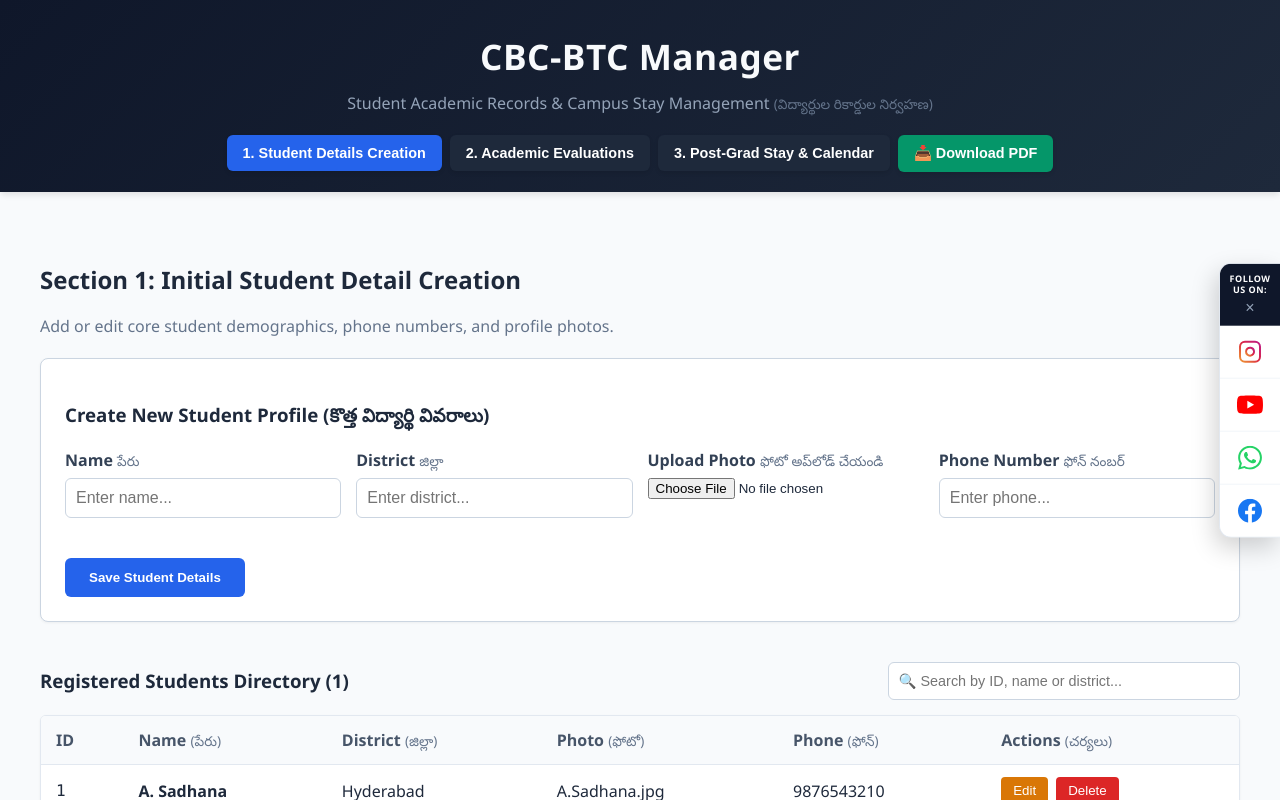
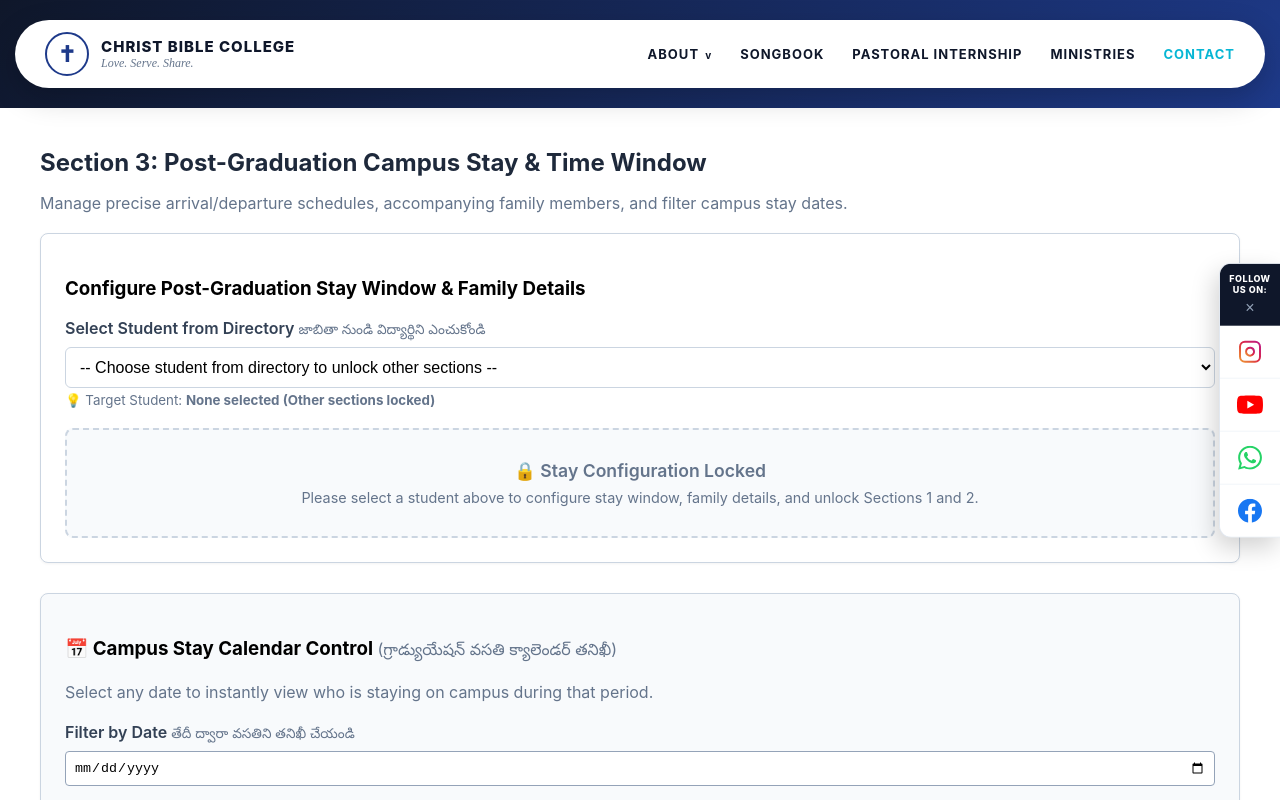
Before and after one commit to pramilaaztraining/cbc-students-manager, a React (Create React App) app: page / in a window 1280 px wide. Shown: the top 800 px of the page. Built offline with nearby package versions, Linux system fonts and the light colour scheme.

Commit message:
Added Nav Bar

```diff
--- a/src/App.js
+++ b/src/App.js
@@ -1,244 +1,78 @@
-import React, { useState, useEffect } from 'react';
-import { jsPDF } from 'jspdf';
-import autoTable from 'jspdf-autotable';
-import './App.css';
-import FloatingSocialBar from './FloatingSocialBar';
+import React, { useState } from 'react';
+import Navbar from './Navbar';               // 1. Import your Navbar component
+import FloatingSocialBar from './FloatingSocialBar'; // (Optional floating social bar)
+import Footer from './Footer';                 // Import your Footer component
+import StayCalendarScreen from './StayCalendarScreen';
+import AcademicEvaluationsScreen from './AcademicEvaluationsScreen';
+import './Navbar.css';
+import './Footer.css';
+import './FloatingSocialBar.css';
 
-import Header from './Header';
-import Footer from './Footer';
-import StudentFormScreen from './StudentFormScreen';
-import AcademicEvaluationsScreen from './AcademicEvaluationsScreen';
-import StayCalendarScreen from './StayCalendarScreen';
-
-function App() {
-  const createDetailedSubsections = (keys) => {
-    const obj = {};
-    keys.forEach(k => {
-      obj[`${k}Exam`] = false;
-      obj[`${k}Notes`] = false;
-      obj[`${k}Classes`] = false;
-      obj[`${k}Permissions`] = '';
-      obj[`${k}VideoFileName`] = '';
-    });
-    return obj;
-  };
-
-  const stephenKeys = ['synoptic', 'actsEpistles', 'homiletics'];
-  const rajkeys = ['law', 'history', 'poetic', 'prophetic'];
-  const sampathKeys = ['loc', 'locChronological', 'evangelism'];
-
-  const initialData = [
-    {
-      id: 1,
-      name: 'A. Sadhana',
-      district: 'Hyderabad',
-      photoLink: 'A.Sadhana.jpg',
-      photoUrl: '',
-      phone: '9876543210',
-      stephen: createDetailedSubsections(stephenKeys),
-      rajshekar: createDetailedSubsections(rajkeys),
-      sampath: createDetailedSubsections(sampathKeys),
-      accommodation: '10-12 Jan',
-      postGradStay: 'Staying after graduation for worship and campus assistance',
-      stayStartDateTime: '2026-11-13T08:00',
-      stayEndDateTime: '2026-11-15T20:00'
-    }
-  ];
-
-  const [rows, setRows] = useState(() => {
-    const saved = localStorage.getItem('cbc_students_complete_app_data');
-    return saved ? JSON.parse(saved) : initialData;
-  });
-
-  const [formData, setFormData] = useState({
-    id: null,
-    name: '', district: '', phone: '',
-    photoLink: '', photoUrl: '',
-    stephen: createDetailedSubsections(stephenKeys),
-    rajshekar: createDetailedSubsections(rajkeys),
-    sampath: createDetailedSubsections(sampathKeys),
-    accommodation: '',
-    postGradStay: '',
-    stayStartDateTime: '',
-    stayEndDateTime: ''
-  });
-
-  const [isEditing, setIsEditing] = useState(false);
-  const [activeScreen, setActiveScreen] = useState('creation');
+export default function App() {
+  const [isStayConfigured, setIsStayConfigured] = useState(false);
+  const [formData, setFormData] = useState({ id: null, name: '', familyStay: {} });
+  const [rows, setRows] = useState([]);
   const [calendarFilterDate, setCalendarFilterDate] = useState('');
 
-  useEffect(() => {
-    try {
-      localStorage.setItem('cbc_students_complete_app_data', JSON.stringify(rows));
-    } catch (e) {
-      console.error('Storage quota reached');
-    }
-  }, [rows]);
-
+  // Sample handlers (replace with your actual app logic)
   const handleChange = (e) => {
     const { name, value } = e.target;
-    setFormData({ ...formData, [name]: value });
-  };
-
-  const handleFileChange = (e) => {
-    const file = e.target.files[0];
-    if (file) {
-      const reader = new FileReader();
-      reader.onloadend = () => {
-        setFormData(prev => ({
-          ...prev,
-          photoLink: file.name,
-          photoUrl: reader.result
-        }));
-      };
-      reader.readAsDataURL(file);
-    }
+    setFormData(prev => ({ ...prev, [name]: value }));
   };
 
   const handleSubmit = (e) => {
     e.preventDefault();
-    if (!formData.name) return;
-
-    if (formData.id && Number(formData.id) > 0) {
-      // Update existing record by ID
-      setRows(rows.map(row => (row.id === Number(formData.id) ? { ...formData } : row)));
-      setIsEditing(false);
-    } else {
-      // Generate next sequential positive ID starting from 1 (strictly excluding 0 or negative values)
-      const validIds = rows.map(r => Number(r.id)).filter(id => !isNaN(id) && id > 0);
-      const nextId = validIds.length > 0 ? Math.max(...validIds) + 1 : 1;
-
-      const newEntry = { ...formData, id: nextId };
-      setRows([...rows, newEntry]);
-    }
-
-    setFormData({
-      id: null,
-      name: '', district: '', phone: '',
-      photoLink: '', photoUrl: '',
-      stephen: createDetailedSubsections(stephenKeys),
-      rajshekar: createDetailedSubsections(rajkeys),
-      sampath: createDetailedSubsections(sampathKeys),
-      accommodation: '',
-      postGradStay: '',
-      stayStartDateTime: '',
-      stayEndDateTime: ''
-    });
+    alert('Form saved successfully!');
   };
 
-  const handleEdit = (row, targetScreen = 'creation') => {
-    setIsEditing(true);
-    setFormData({ ...row });
-    setActiveScreen(targetScreen);
-    window.scrollTo({ top: 0, behavior: 'smooth' });
+  const handleEdit = (row, section) => {
+    setFormData(row);
   };
 
-  const handleDelete = (id) => {
-    if (window.confirm(`Are you sure you want to delete student ID: ${id}?`)) {
-      setRows(rows.filter(row => row.id !== id));
-      if (formData.id === id) {
-        setIsEditing(false);
-        setFormData({
-          id: null,
-          name: '', district: '', phone: '', photoLink: '', photoUrl: '',
-          stephen: createDetailedSubsections(stephenKeys),
-          rajshekar: createDetailedSubsections(rajkeys),
-          sampath: createDetailedSubsections(sampathKeys),
-          accommodation: '', postGradStay: '', stayStartDateTime: '', stayEndDateTime: ''
-        });
-      }
-    }
-  };
-
-  const exportToPDF = () => {
-    const doc = new jsPDF('landscape');
-    doc.setFontSize(14);
-    doc.text('CBC-BTC Manager - Complete Records & Stay Schedule', 14, 12);
-
-    const tableColumns = ['ID', 'Name', 'District', 'Phone', 'Post-Grad Stay Window'];
-    const tableRows = rows.map(row => [
-      row.id,
-      row.name,
-      row.district || '',
-      row.phone || '',
-      `From: ${row.stayStartDateTime ? new Date(row.stayStartDateTime).toLocaleString() : 'N/A'}\nTo: ${row.stayEndDateTime ? new Date(row.stayEndDateTime).toLocaleString() : 'N/A'}`
-    ]);
-
-    autoTable(doc, { head: [tableColumns], body: tableRows, startY: 18, theme: 'grid' });
-    doc.save('CBC_BTC_Complete_Records.pdf');
-  };
-
-  const filteredCalendarRows = rows.filter(row => {
-    if (!calendarFilterDate) return true;
-    if (!row.stayStartDateTime || !row.stayEndDateTime) return false;
-    const filterDateOnly = calendarFilterDate;
-    const startDateOnly = row.stayStartDateTime.split('T')[0];
-    const endDateOnly = row.stayEndDateTime.split('T')[0];
-    return filterDateOnly >= startDateOnly && filterDateOnly <= endDateOnly;
-  });
+  const filteredCalendarRows = rows.filter(r => !calendarFilterDate || r.stayStartDateTime?.includes(calendarFilterDate));
 
   return (
     <div className="app-layout">
-      {/* Floating Sticky Social Media Bar */}
-      <FloatingSocialBar />
+      {/* 2. Display the floating Navbar right here at the top */}
+      <Navbar />
 
-      <Header
-        activeScreen={activeScreen}
-        setActiveScreen={setActiveScreen}
-        exportToPDF={exportToPDF}
-      />
+      {/* Main Container / Content */}
+      <div className="container">
 
-      <main className="container">
-        {activeScreen === 'creation' && (
-          <StudentFormScreen
-            formData={formData}
-            setFormData={setFormData}
-            isEditing={isEditing}
-            handleSubmit={handleSubmit}
-            handleFileChange={handleFileChange}
-            handleChange={handleChange}
-            rows={rows}
-            handleEdit={(row) => handleEdit(row, 'creation')}
-            handleDelete={handleDelete}
-            setIsEditing={setIsEditing}
-            createDetailedSubsections={createDetailedSubsections}
-            stephenKeys={stephenKeys}
-            rajkeys={rajkeys}
-            sampathKeys={sampathKeys}
-          />
-        )}
-
-        {activeScreen === 'academics' && (
-          <AcademicEvaluationsScreen
-            formData={formData}
-            setFormData={setFormData}
-            handleSubmit={handleSubmit}
-            rows={rows}
-            handleEdit={(row) => handleEdit(row, 'academics')}
-            stephenKeys={stephenKeys}
-            rajkeys={rajkeys}
-            sampathKeys={sampathKeys}
-          />
-        )}
-
-        {activeScreen === 'stayCalendar' && (
+        {/* Section 3 (Stay & Calendar - The Gatekeeper) */}
         <StayCalendarScreen
           formData={formData}
           setFormData={setFormData}
           handleChange={handleChange}
           handleSubmit={handleSubmit}
           rows={rows}
-            handleEdit={(row) => handleEdit(row, 'stayCalendar')}
+          handleEdit={handleEdit}
           calendarFilterDate={calendarFilterDate}
           setCalendarFilterDate={setCalendarFilterDate}
           filteredCalendarRows={filteredCalendarRows}
+          setIsStayConfigured={setIsStayConfigured}
         />
-        )}
-      </main>
 
+        {/* Section 2 (Academic Evaluations - Locked until Section 3 is configured) */}
+        <AcademicEvaluationsScreen
+          formData={formData}
+          setFormData={setFormData}
+          handleSubmit={handleSubmit}
+          rows={rows}
+          handleEdit={handleEdit}
+          stephenKeys={[{ key: 'synoptic' }, { key: 'actsEpistles' }, { key: 'homiletics' }]}
+          rajkeys={[{ key: 'law' }, { key: 'history' }, { key: 'poetic' }, { key: 'prophetic' }]}
+          sampathKeys={[{ key: 'loc' }, { key: 'locChronological' }, { key: 'evangelism' }]}
+          isStayConfigured={isStayConfigured}
+        />
+
+      </div>
+
+      {/* Floating social sidebar that stays sticky throughout page scroll */}
+      <FloatingSocialBar />
+
+      {/* Footer */}
       <Footer />
     </div>
   );
 }
-
-export default App;
--- /dev/null
+++ b/src/Navbar.css
@@ -0,0 +1,114 @@
+/* Floating Navbar Wrapper */
+.floating-navbar-wrapper {
+  background: linear-gradient(135deg, #0f172a 0%, #1e3a8a 100%);
+  padding: 20px 15px;
+  display: flex;
+  justify-content: center;
+  align-items: center;
+  position: sticky;
+  top: 0;
+  z-index: 1000;
+}
+
+/* The White Rounded Pill Container */
+.floating-nav-container {
+  background: #ffffff;
+  max-width: 1350px;
+  width: 100%;
+  border-radius: 50px;
+  padding: 12px 30px;
+  display: flex;
+  justify-content: space-between;
+  align-items: center;
+  box-shadow: 0 10px 30px rgba(0, 0, 0, 0.2);
+  flex-wrap: wrap;
+  gap: 20px;
+}
+
+/* Brand Section */
+.nav-brand-section {
+  display: flex;
+  align-items: center;
+  gap: 12px;
+}
+
+.nav-logo-crest {
+  font-size: 22px;
+  color: #1e3a8a;
+  border: 2px solid #1e3a8a;
+  width: 40px;
+  height: 40px;
+  display: flex;
+  align-items: center;
+  justify-content: center;
+  border-radius: 50%;
+  font-weight: bold;
+}
+
+.nav-brand-titles {
+  display: flex;
+  flex-direction: column;
+}
+
+.nav-brand-main {
+  font-size: 15px;
+  font-weight: 800;
+  letter-spacing: 1px;
+  color: #0f172a;
+}
+
+.nav-brand-sub {
+  font-size: 12px;
+  font-style: italic;
+  color: #64748b;
+  font-family: serif;
+}
+
+/* Links Section */
+.nav-links-section {
+  display: flex;
+  align-items: center;
+  gap: 28px;
+  flex-wrap: wrap;
+}
+
+.nav-item {
+  text-decoration: none;
+  font-size: 13px;
+  font-weight: 700;
+  color: #0f172a;
+  letter-spacing: 1px;
+  transition: color 0.2s;
+}
+
+.nav-item:hover {
+  color: #2563eb;
+}
+
+.nav-item span {
+  font-size: 10px;
+  margin-left: 2px;
+}
+
+.nav-contact-btn {
+  color: #06b6d4; /* Vibrant teal/cyan accent matching the screenshot */
+}
+
+.nav-contact-btn:hover {
+  color: #0891b2;
+}
+
+/* Responsive layout adjustments for mobile screens */
+@media (max-width: 900px) {
+  .floating-nav-container {
+    border-radius: 20px;
+    padding: 15px 20px;
+    justify-content: center;
+    text-align: center;
+  }
+
+  .nav-links-section {
+    justify-content: center;
+    gap: 15px;
+  }
+}
--- /dev/null
+++ b/src/Navbar.jsx
@@ -0,0 +1,30 @@
+import React from 'react';
+import './Navbar.css';
+
+export default function Navbar() {
+  return (
+    <header className="floating-navbar-wrapper">
+      <div className="floating-nav-container">
+
+        {/* Left: Logo & Brand Title */}
+        <div className="nav-brand-section">
+          <div className="nav-logo-crest">✝</div>
+          <div className="nav-brand-titles">
+            <span className="nav-brand-main">CHRIST BIBLE COLLEGE</span>
+            <span className="nav-brand-sub">Love. Serve. Share.</span>
+          </div>
+        </div>
+
+        {/* Right: Navigation Links */}
+        <nav className="nav-links-section">
+          <a href="#form-section" className="nav-item">ABOUT <span>v</span></a>
+          <a href="#form-section" className="nav-item">SONGBOOK</a>
+          <a href="#form-section" className="nav-item">PASTORAL INTERNSHIP</a>
+          <a href="#form-section" className="nav-item">MINISTRIES</a>
+          <a href="#form-section" className="nav-item nav-contact-btn">CONTACT</a>
+        </nav>
+
+      </div>
+    </header>
+  );
+}
```
Lines whose indentation alone changed are shown as unchanged.
